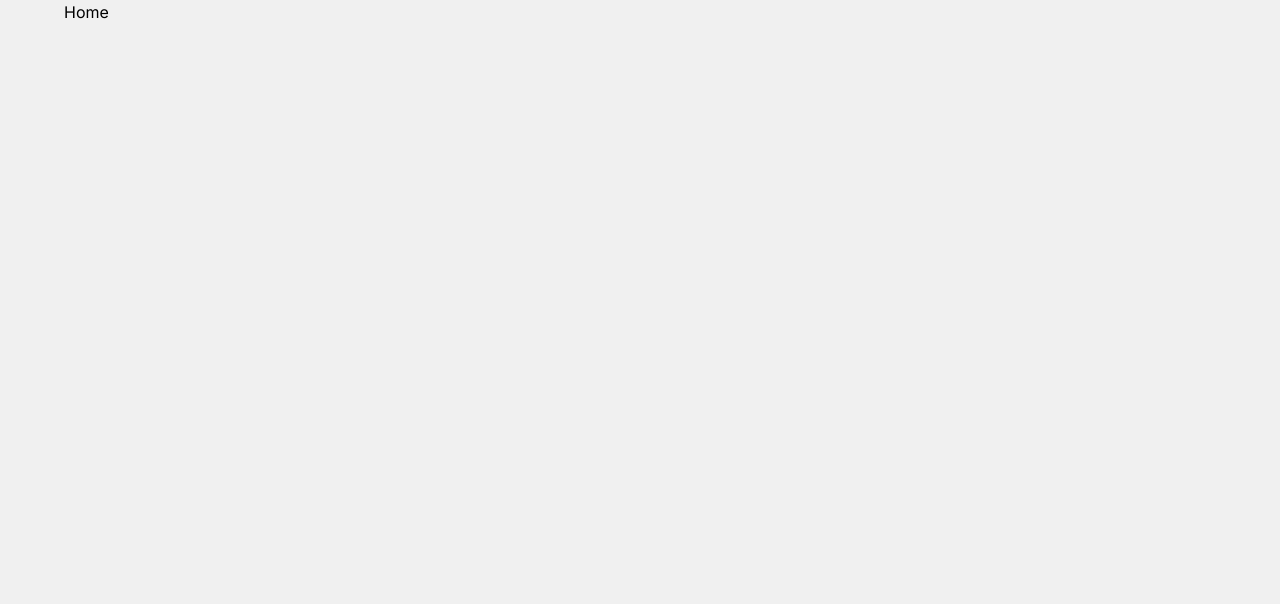
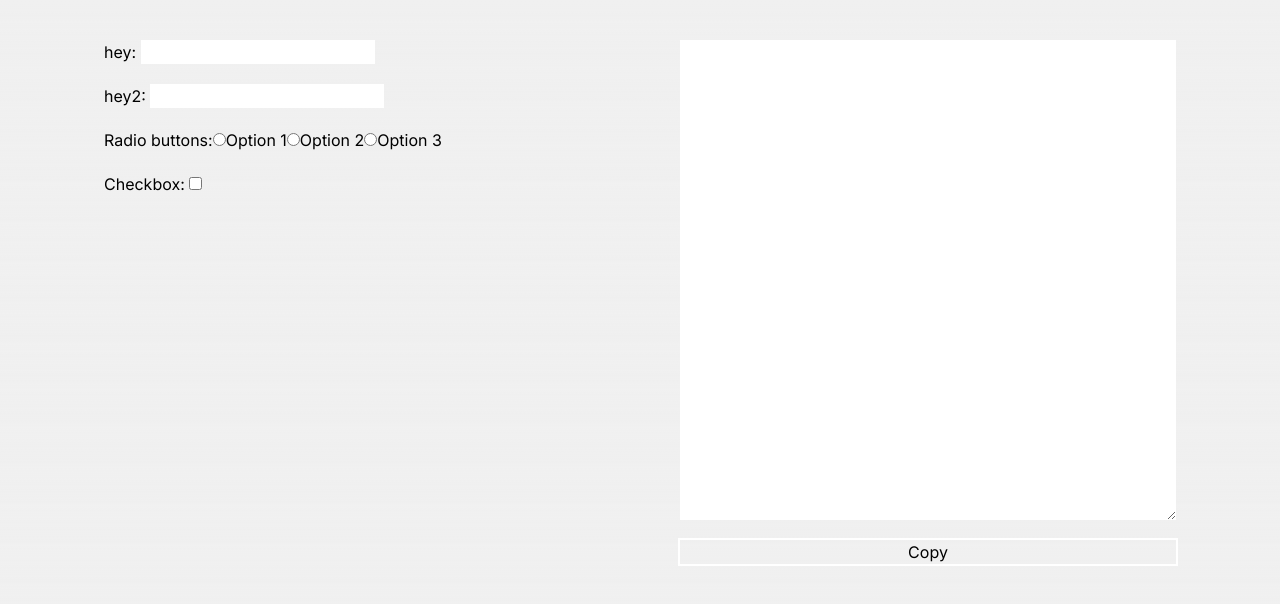
Before and after one commit to emredevsalot/prompt-filler, a Next.js app: page / in a window 1280 px wide. Shown: the top 604 px of the page. Built offline with nearby package versions, Linux system fonts and the light colour scheme.

Commit message:
add fields and copy functionality

```diff
--- a/app/globals.css
+++ b/app/globals.css
@@ -26,6 +26,11 @@ body {
     rgb(var(--background-start-rgb));
 }
 
+input,
+textarea {
+  color: rgb(var(--background-start-rgb));
+}
+
 .app {
   @apply relative z-10 flex flex-col max-w-7xl mx-auto sm:px-16 px-6;
 }
--- a/app/page.tsx
+++ b/app/page.tsx
@@ -1,7 +1,107 @@
+"use client";
+import { useRef, useState } from "react";
+
 type Props = {};
 
 const Home = (props: Props) => {
-  return <div>Home</div>;
+  const textAreaRef = useRef<HTMLTextAreaElement>(null);
+
+  const [fields, setFields] = useState({
+    field1: "",
+    field2: "",
+    myRadio: "",
+    myCheckbox: false,
+  });
+
+  const handleChange = (e: any) => {
+    const { name, value, checked } = e.target;
+    console.log(e.target.type);
+    if (e.target.type == "checkbox") {
+      setFields((prev) => {
+        return { ...prev, [name]: checked };
+      });
+    } else {
+      setFields((prev) => {
+        return { ...prev, [name]: value };
+      });
+    }
+  };
+
+  const handleCopy = () => {
+    if (textAreaRef.current) {
+      navigator.clipboard.writeText(textAreaRef.current.value);
+    }
+  };
+
+  console.log(fields);
+
+  return (
+    <div className="flex">
+      {/* LEFT */}
+      <div className="flex flex-col gap-5 p-10 flex-1">
+        <label>
+          hey: <input type="text" name="field1" onChange={handleChange} />
+        </label>
+        <label>
+          hey2: <input type="text" name="field2" onChange={handleChange} />
+        </label>
+        <p>
+          Radio buttons:
+          <label>
+            <input
+              type="radio"
+              name="myRadio"
+              value="option1"
+              onChange={handleChange}
+            />
+            Option 1
+          </label>
+          <label>
+            <input
+              type="radio"
+              name="myRadio"
+              value="option2"
+              onChange={handleChange}
+            />
+            Option 2
+          </label>
+          <label>
+            <input
+              type="radio"
+              name="myRadio"
+              value="option3"
+              onChange={handleChange}
+            />
+            Option 3
+          </label>
+        </p>
+        <label>
+          Checkbox:{" "}
+          <input type="checkbox" name="myCheckbox" onChange={handleChange} />
+        </label>
+      </div>
+      {/* RIGHT */}
+      <div className="flex flex-col gap-5 p-10 flex-1">
+        <textarea
+          ref={textAreaRef}
+          rows={20}
+          value={
+            (fields.field1 && "value1 is here: " + fields.field1 + "\n") +
+            (fields.field2 && "value2 is here: " + fields.field2 + "\n") +
+            (fields.myRadio && "myRadio is here: " + fields.myRadio + "\n") +
+            (fields.myCheckbox == true ? "myCheckbox is checked" + "\n" : "")
+          }
+          readOnly={true}
+        ></textarea>
+        <button
+          className="outline outline-2 outline-white"
+          onClick={handleCopy}
+        >
+          Copy
+        </button>
+      </div>
+    </div>
+  );
 };
 
 export default Home;
```
